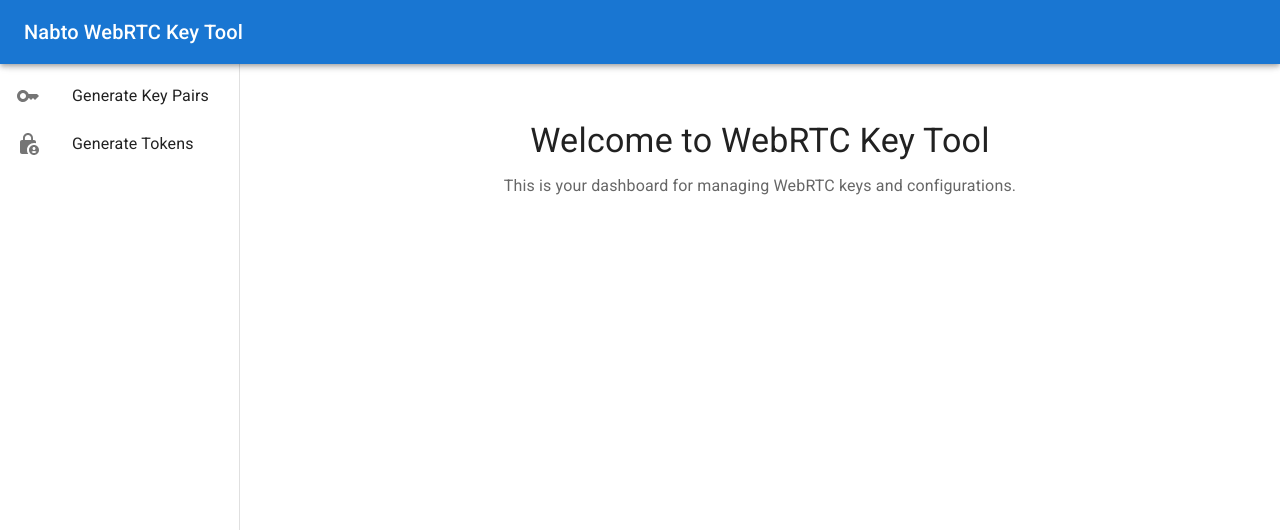
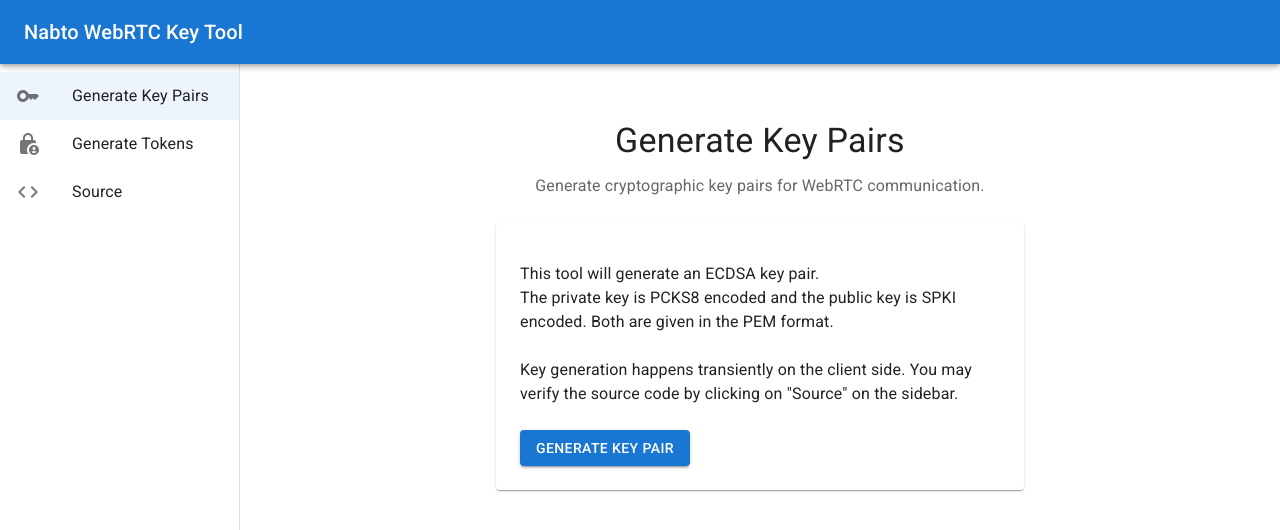
Before and after one commit to nabto/nabto-webrtc-key-tool, a React (Vite) app: page / in a window 1280 px wide. Shown: the top 530 px of the page. Built offline with nearby package versions, Linux system fonts and the light colour scheme.

Commit message:
update main content pages

```diff
--- a/src/App.tsx
+++ b/src/App.tsx
@@ -1,26 +1,105 @@
+import { useState } from 'react'
+import './App.css'
 import {
+  Key as KeyIcon,
+  LockPerson as LockIcon,
+  Code as CodeIcon
+} from '@mui/icons-material'
+import {
+  AppBar,
   Box,
-  AppBar,
-  Toolbar,
-  Typography,
+  Button,
+  Container,
+  CssBaseline,
   Drawer,
   List,
   ListItem,
   ListItemButton,
   ListItemIcon,
   ListItemText,
-  CssBaseline,
-  Container
+  TextField,
+  Toolbar,
+  Typography
 } from '@mui/material'
-import {
-  LockPerson as LockIcon,
-  Key as KeyIcon
-} from '@mui/icons-material'
-import './App.css'
+import FormCard from './components/FormCard'
+import SectionHeader from './components/SectionHeader'
 
 const drawerWidth = 240
 
+type Section = 'keypairs' | 'tokens'
+
+function KeyPairsSection() {
+  return (
+    <Container>
+      <SectionHeader
+        title="Generate Key Pairs"
+        description="Generate cryptographic key pairs for WebRTC communication."
+      />
+      <FormCard>
+      <Typography variant="body1" color="text.primary" sx={{ maxWidth: 480, mb: 1, textAlign: "start" }}>
+        This tool will generate an ECDSA key pair.
+        <br/>
+        The private key is PCKS8 encoded and the public key is SPKI encoded. Both are given in the PEM format.
+        <br/><br/>
+        Key generation happens transiently on the client side. You may verify the source code by clicking on "Source" on the sidebar.
+      </Typography>
+        <Button variant="contained" sx={{ alignSelf: "flex-start" }}>
+          Generate Key Pair
+        </Button>
+      </FormCard>
+    </Container>
+  )
+}
+
+function TokensSection() {
+  return (
+    <Container>
+      <SectionHeader
+        title="Generate Tokens"
+        description="Generate access tokens for secure centralized connections over Nabto WebRTC."
+      />
+      <FormCard>
+      <Typography variant="body1" color="text.primary" sx={{ maxWidth: 480, mb: 1, textAlign: "start" }}>
+        Access token generation happens transiently on the client side, nothing is stored.
+        You may verify the source code by clicking on "Source" on the sidebar.
+      </Typography>
+        <TextField
+          label="Expiration (hours)"
+          type="number"
+          variant="outlined"
+          fullWidth
+          defaultValue={24}
+        />
+        <TextField
+          label="Private Key"
+          type="text"
+          variant="outlined"
+          fullWidth
+          multiline
+          rows={8}
+        />
+        <Button variant="contained" sx={{ alignSelf: 'flex-start' }}>
+          Generate Token
+        </Button>
+      </FormCard>
+    </Container>
+  )
+}
+
 function App() {
+  const [selectedSection, setSelectedSection] = useState<Section>('keypairs')
+
+  const renderContent = () => {
+    switch (selectedSection) {
+      case 'keypairs':
+        return <KeyPairsSection />
+      case 'tokens':
+        return <TokensSection />
+      default:
+        return null
+    }
+  }
+
   return (
     <Box sx={{ display: 'flex' }}>
       <CssBaseline />
@@ -56,7 +135,10 @@
         <Toolbar />
         <List>
           <ListItem disablePadding>
-            <ListItemButton>
+            <ListItemButton
+              selected={selectedSection === 'keypairs'}
+              onClick={() => setSelectedSection('keypairs')}
+            >
               <ListItemIcon>
                 <KeyIcon />
               </ListItemIcon>
@@ -64,11 +146,25 @@
             </ListItemButton>
           </ListItem>
           <ListItem disablePadding>
-            <ListItemButton>
+            <ListItemButton
+              selected={selectedSection === 'tokens'}
+              onClick={() => setSelectedSection('tokens')}
+            >
               <ListItemIcon>
                 <LockIcon />
               </ListItemIcon>
               <ListItemText primary="Generate Tokens" />
+            </ListItemButton>
+          </ListItem>
+          <ListItem disablePadding>
+            <ListItemButton
+              selected={false}
+              onClick={() => {}}
+            >
+              <ListItemIcon>
+                <CodeIcon />
+              </ListItemIcon>
+              <ListItemText primary="Source" />
             </ListItemButton>
           </ListItem>
         </List>
@@ -85,14 +181,7 @@
         }}
       >
         <Toolbar />
-        <Container>
-          <Typography variant="h4" component="h1" gutterBottom>
-            Welcome to WebRTC Key Tool
-          </Typography>
-          <Typography variant="body1" color="text.secondary">
-            This is your dashboard for managing WebRTC keys and configurations.
-          </Typography>
-        </Container>
+        {renderContent()}
       </Box>
     </Box>
   )
--- /dev/null
+++ b/src/components/FormCard.tsx
@@ -0,0 +1,26 @@
+import {
+  Box,
+  Paper,
+  Typography
+} from '@mui/material'
+
+interface FormCardProps {
+  title?: string
+  children: React.ReactNode
+}
+
+export default function FormCard({ title, children }: FormCardProps) {
+  return (
+    <Paper sx={{ p: 3, mt: 3 }}>
+      { title ?
+        (<Typography variant="h6" gutterBottom>
+          {title}
+        </Typography>) :
+        null
+      }
+      <Box sx={{ mt: 2, display: 'flex', gap: 2, flexDirection: 'column' }}>
+        {children}
+      </Box>
+    </Paper>
+  )
+}
--- /dev/null
+++ b/src/components/SectionHeader.tsx
@@ -0,0 +1,19 @@
+import { Typography } from "@mui/material"
+
+interface SectionHeaderProps {
+  title: string
+  description: string
+}
+
+export default function SectionHeader({ title, description }: SectionHeaderProps) {
+  return (
+    <>
+      <Typography variant="h4" component="h1" gutterBottom>
+        {title}
+      </Typography>
+      <Typography variant="body1" color="text.secondary" sx={{ mb: 3 }}>
+        {description}
+      </Typography>
+    </>
+  )
+}
```
